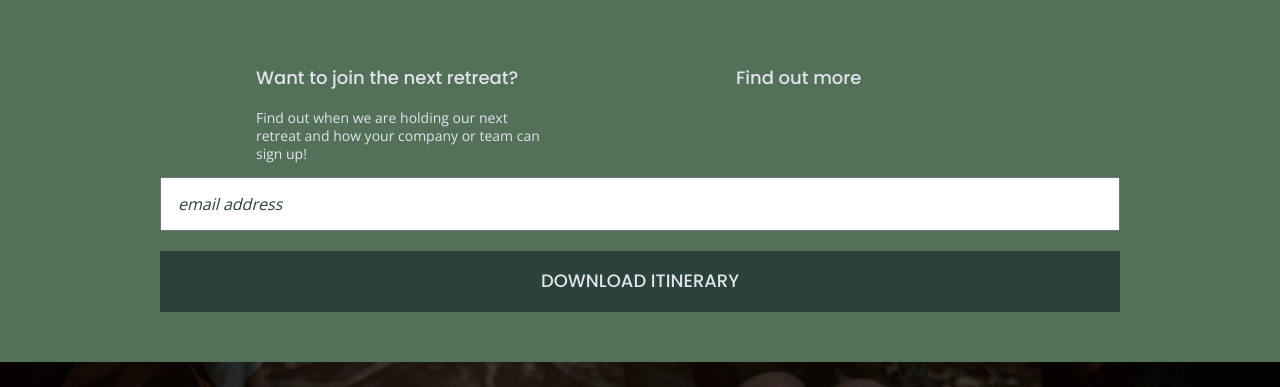
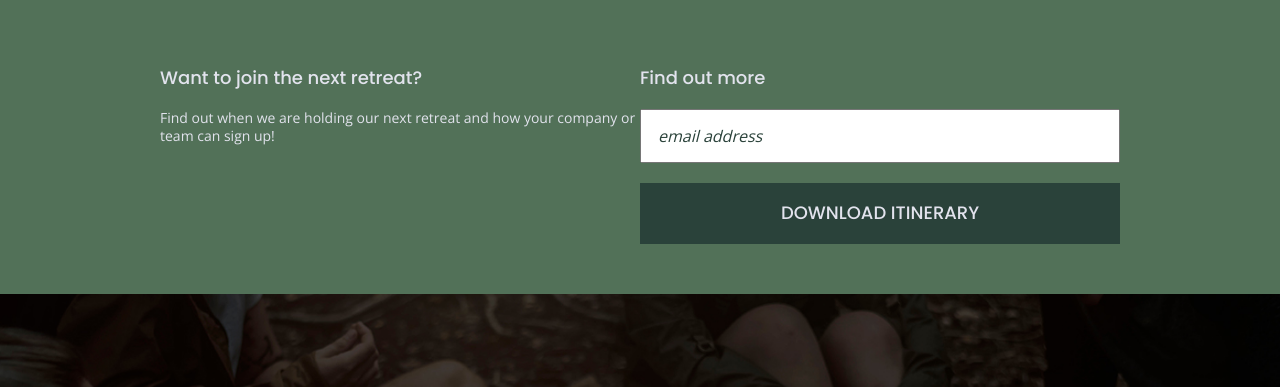
Before and after one commit to braddefauw/206-unplugged, a website built with Parcel: page index.html in a window 1280 px wide. Shown: the part 657-1044 px from the top of the page. Built offline with nearby package versions, Linux system fonts and the light colour scheme.

Commit message:
fixed aside div to include both inputs

```diff
--- a/css/main.css
+++ b/css/main.css
@@ -561,6 +561,7 @@ input[type=button] {
   aside .content-wrapper .form {
       width: 40%;
       margin: 0;
+      flex-basis: 50%;
   }
 
   /* Features */
--- a/index.html
+++ b/index.html
@@ -62,9 +62,9 @@
         </div>
         <div class="form">
           <h3>Find out more</h3>
+          <input type="text" name="name" value="email address">
+          <input type="button" value="Download Itinerary">
         </div>
-        <input type="text" name="name" value="email address">
-        <input type="button" value="Download Itinerary">
       </div>
     </aside>
 
```
